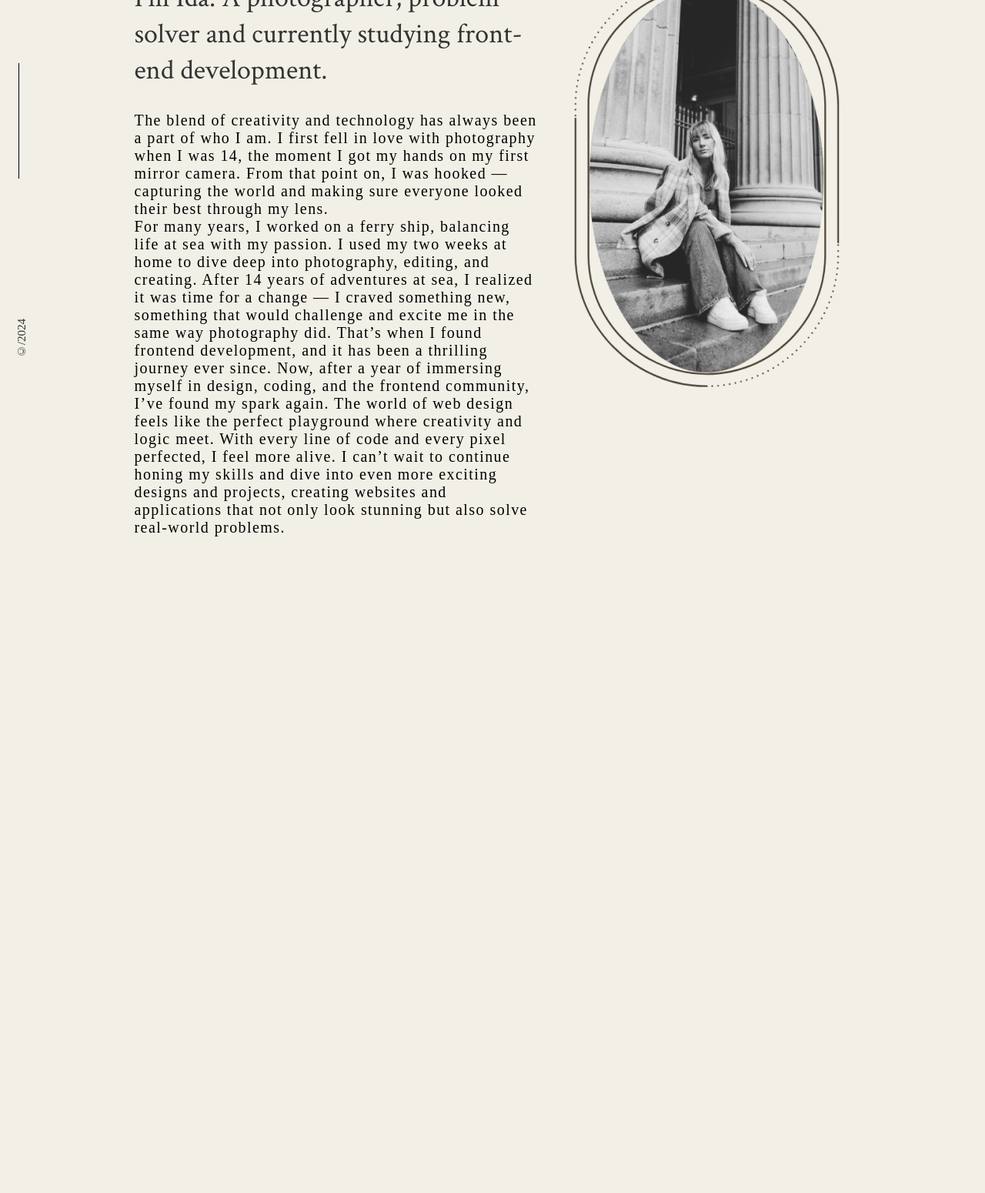
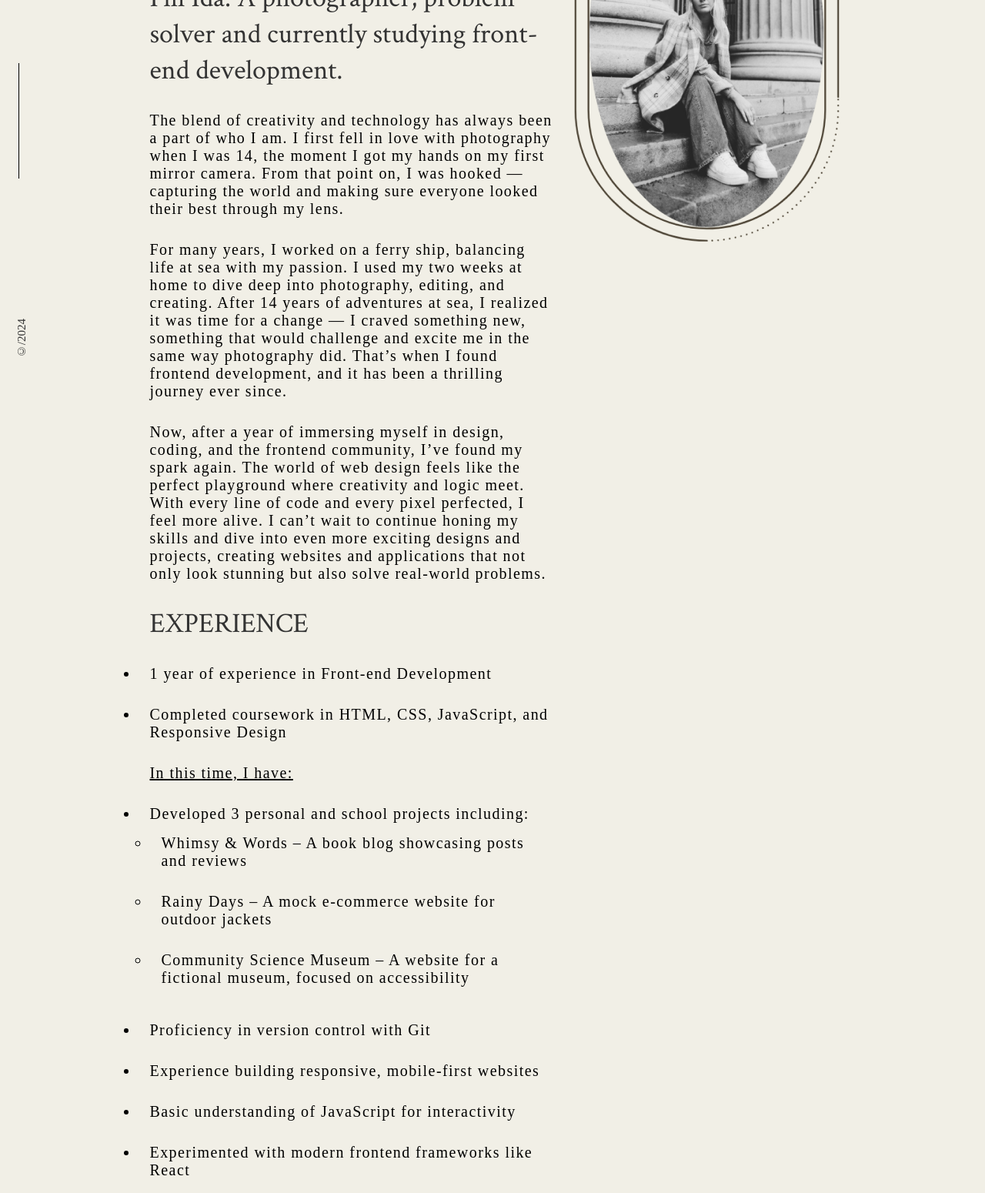
Before and after one commit to idatold/Portfolio-1, a plain HTML site: page about/index.html in a window 1280 px wide. Shown: the part 240-1790 px from the top of the page at 77% size. Before the commit the page ends 952 px from the top, so only its background shows below. Drawn offline with Linux system fonts and the light colour scheme; a web font is replaced by a local one.

Commit message:
hellofixed

```diff
--- a/about/index.html
+++ b/about/index.html
@@ -24,22 +24,71 @@
             I am. I first fell in love with photography when I was 14, the
             moment I got my hands on my first mirror camera. From that point on,
             I was hooked — capturing the world and making sure everyone looked
-            their best through my lens. <br>For many years, I worked on a ferry
-            ship, balancing life at sea with my passion. I used my two weeks at
-            home to dive deep into photography, editing, and creating. After 14
-            years of adventures at sea, I realized it was time for a change — I
-            craved something new, something that would challenge and excite me
-            in the same way photography did. That’s when I found frontend
-            development, and it has been a thrilling journey ever since. Now,
-            after a year of immersing myself in design, coding, and the frontend
-            community, I’ve found my spark again. The world of web design feels
-            like the perfect playground where creativity and logic meet. With
-            every line of code and every pixel perfected, I feel more alive. I
-            can’t wait to continue honing my skills and dive into even more
-            exciting designs and projects, creating websites and applications
-            that not only look stunning but also solve real-world problems.
+            their best through my lens.
           </p>
+          <p class="small-text">
+            For many years, I worked on a ferry ship, balancing life at sea with
+            my passion. I used my two weeks at home to dive deep into
+            photography, editing, and creating. After 14 years of adventures at
+            sea, I realized it was time for a change — I craved something new,
+            something that would challenge and excite me in the same way
+            photography did. That’s when I found frontend development, and it
+            has been a thrilling journey ever since.
+          </p>
+          <p class="small-text">
+            Now, after a year of immersing myself in design, coding, and the
+            frontend community, I’ve found my spark again. The world of web
+            design feels like the perfect playground where creativity and logic
+            meet. With every line of code and every pixel perfected, I feel more
+            alive. I can’t wait to continue honing my skills and dive into even
+            more exciting designs and projects, creating websites and
+            applications that not only look stunning but also solve real-world
+            problems.
+          </p>
+          <p class="medium-text">EXPERIENCE</p>
+          <ul>
+            <li class="small-text">
+              1 year of experience in Front-end Development
+            </li>
+            <li class="small-text">
+              Completed coursework in HTML, CSS, JavaScript, and Responsive
+              Design
+            </li>
+          </ul>
+          <p class="small-text small-text-decor">In this time, I have:</p>
+          <ul>
+            <li class="small-text">
+              Developed 3 personal and school projects including:
+              <ul>
+                <li class="small-text">
+                  Whimsy & Words – A book blog showcasing posts and reviews
+                </li>
+                <li class="small-text">
+                  Rainy Days – A mock e-commerce website for outdoor jackets
+                </li>
+                <li class="small-text">
+                  Community Science Museum – A website for a fictional museum,
+                  focused on accessibility
+                </li>
+              </ul>
+            </li>
+            <li class="small-text">Proficiency in version control with Git</li>
+            <li class="small-text">Experience building responsive, mobile-first websites</li>
+            <li class="small-text">Basic understanding of JavaScript for interactivity</li>
+            <li class="small-text">Experimented with modern frontend frameworks like React</li>
+          </ul>
+
+          <p class="small-text small-text-decor">Additional Skills:</p>
+          <ul>
+            <li class="small-text">Collaborated with peers on design and development projects</li>
+            <li class="small-text">Self-taught in additional web design principles and tools</li>
+            <li class="small-text">
+              Eager to expand knowledge in areas such as UI/UX, Web Animation,
+              and JavaScript frameworks
+            </li>
+          </ul>
         </div>
+
       </div>
       <div class="ïmage-wrapper">
         <img
--- a/css/about.css
+++ b/css/about.css
@@ -2,12 +2,14 @@
 
 .page-wrapper {
   flex-wrap: wrap;
+  align-items:flex-start;
 }
 
 .all-text-wrapper {
   display: flex;
   flex-direction: column;
   flex-wrap: wrap;
+  flex-shrink: initial;
 }
 
 .medium-text {
@@ -19,6 +21,11 @@
   max-width: 556px;
 }
 
-img {
+
+.small-text-decor {
+  text-decoration: underline;
+}
+.img {
   padding: 20px;
+  top: 0%;
 }
```
Also changed, not shown: css/contact.css (+19 -0 lines).
